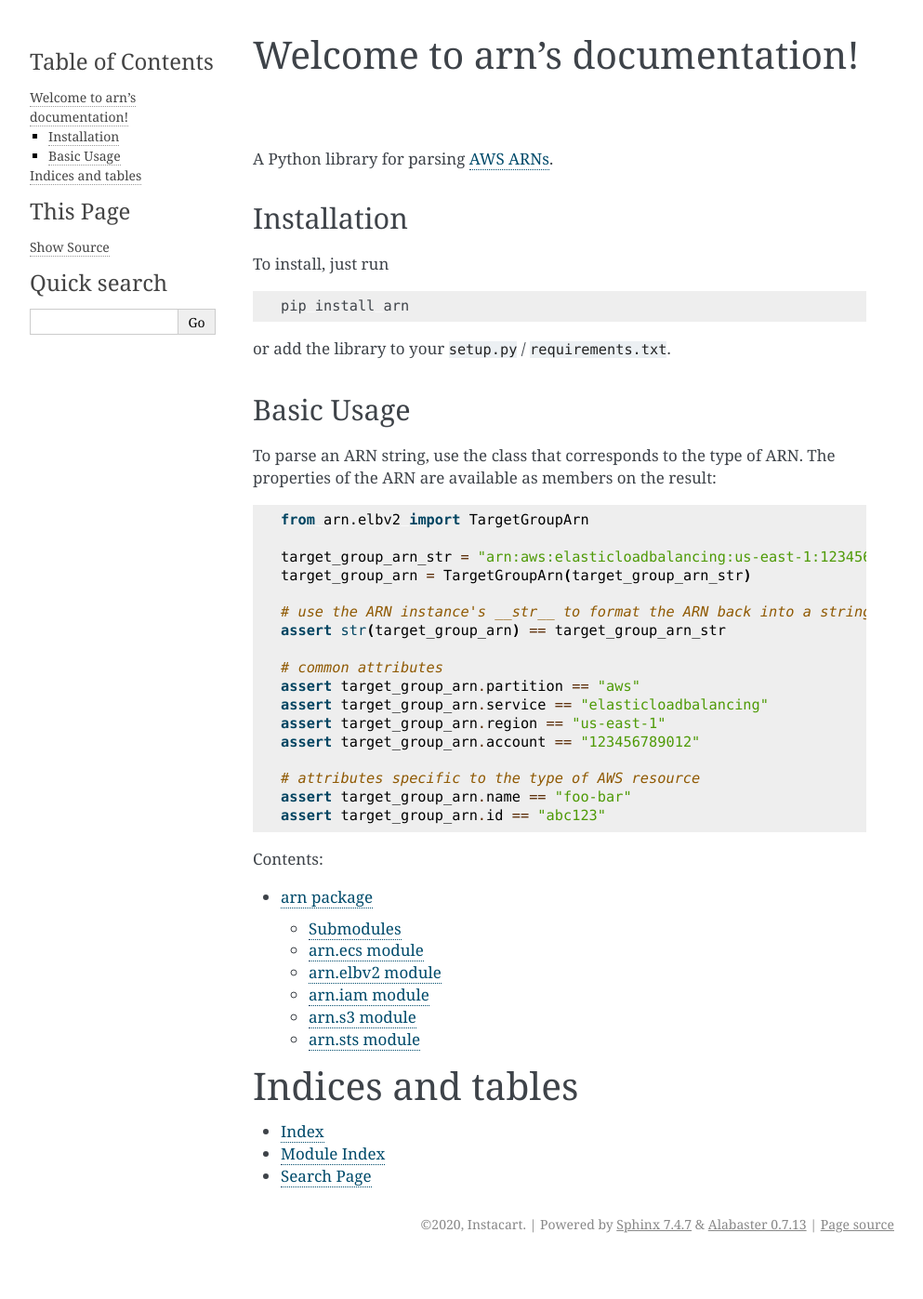
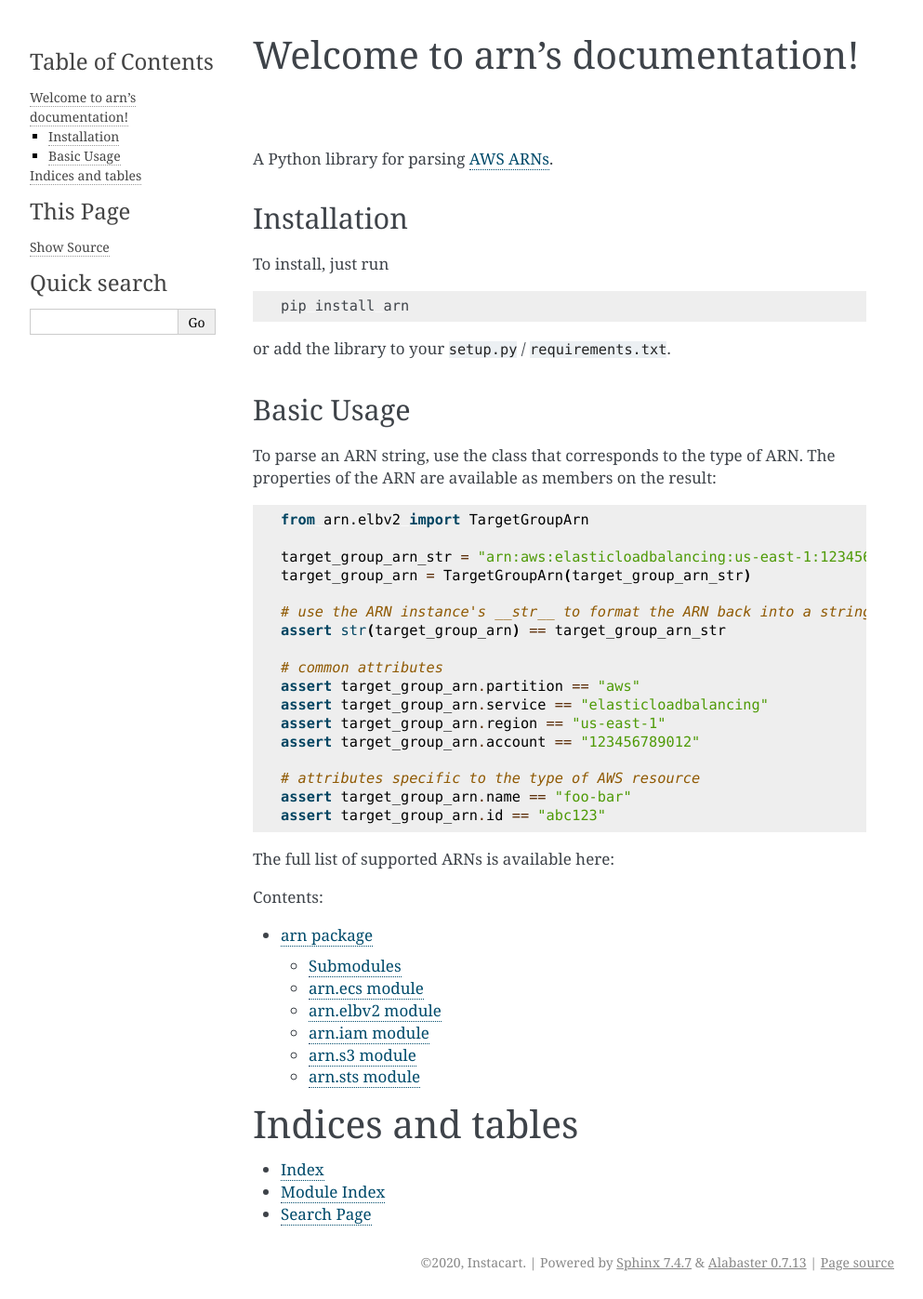
Before and after one commit to instacart/arn, a Sphinx documentation site: the page built from docs/index.rst, in a window 1280 px wide. Shown: the whole page at 93% size, without its empty margins (148-1141 px from the left). Built offline with Sphinx 7.4.7, drawn with Linux system fonts in a browser that asks for light colours; before the commit the page ends 1356 px from its top, so only the background shows below that.

Commit message:
add comment

```diff
--- a/docs/index.rst
+++ b/docs/index.rst
@@ -40,7 +40,7 @@ To parse an ARN string, use the class that corresponds to the type of ARN. The p
     assert target_group_arn.name == "foo-bar"
     assert target_group_arn.id == "abc123"
 
-
+The full list of supported ARNs is available here:
 
 .. toctree::
    :maxdepth: 2
```
